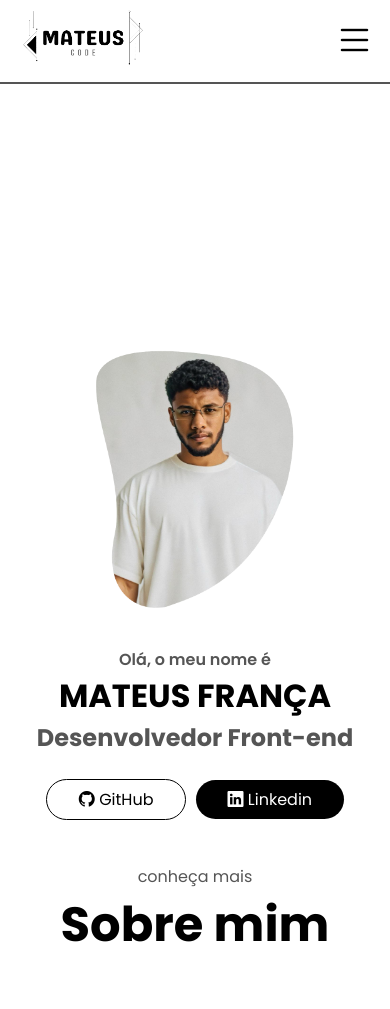
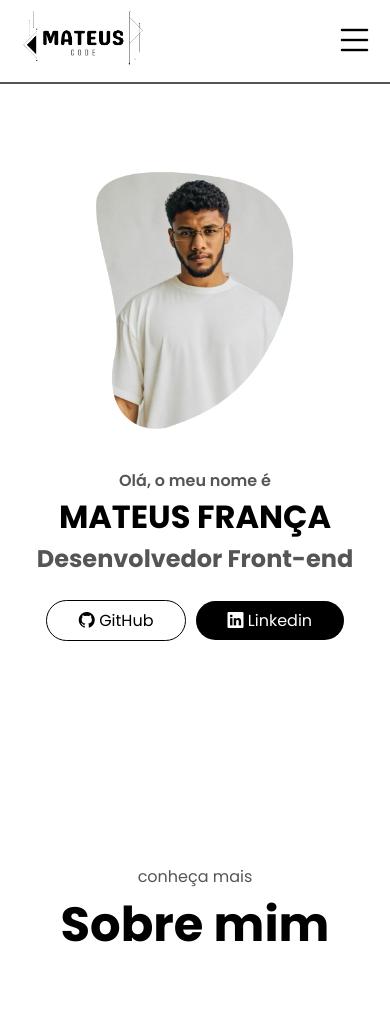
Before and after one commit to mateusfj/potifolio, a PHP site: page / in a window 390 px wide. Shown: the top 1009 px of the page. Run offline with PHP 8.4, Linux system fonts and the light colour scheme.

Commit message:
correcao bug de tela

```diff
--- a/assets/css/style.css
+++ b/assets/css/style.css
@@ -179,7 +179,7 @@ section{width: 100%;}
 
 /* HOME PAGE */
 /*HEADER*/
-.home{background-image: url(../banner2.png);background-size: cover;}
+.home{background-image: url(../banner2.png);background-size: cover;position: relative;}
 .cabecalho{padding: 10px 4%;display: flex;align-items: center;justify-content: space-between;position: fixed;background: white;width: 100%;border-bottom: 2px solid rgb(85, 85, 85);z-index: 2;}
 .logo{}
 .logo a{}
@@ -214,7 +214,7 @@ width: 0%; background-color: black; height: 2px; position:absolute; bottom: 0; l
 
 /*CONTENTE-IMT-TXT*/
 
-.txt-img{width: 100%;display: flex;flex-direction: column;justify-content: flex-end;align-items: center;color: black;height: 100vh;}
+.txt-img{position: absolute;width: 100%;display: flex;flex-direction: column;align-items: center;color: black;margin-top: 80px;}
 .txt-img .img-topo{margin: 0;}
 .txt-img .img-topo img{height: 260px;margin-bottom: 30px;}
 .txt-img .txt-topo{text-align: center;margin-left: 0;height: auto;}
--- a/index.html
+++ b/index.html
@@ -19,12 +19,11 @@
 </head>
 
 <body>
-    <section class="home">
+    <section class="home size">
         <!--<div class="banner">
                 <img class="banner-img" src="" alt="">
             </div>-->
         <nav class="menu-mobile">
-
             <ul>
                 <li><a href="#">Inicio</a></li>
                 <li><a href="#">Sobre</a></li>
```
